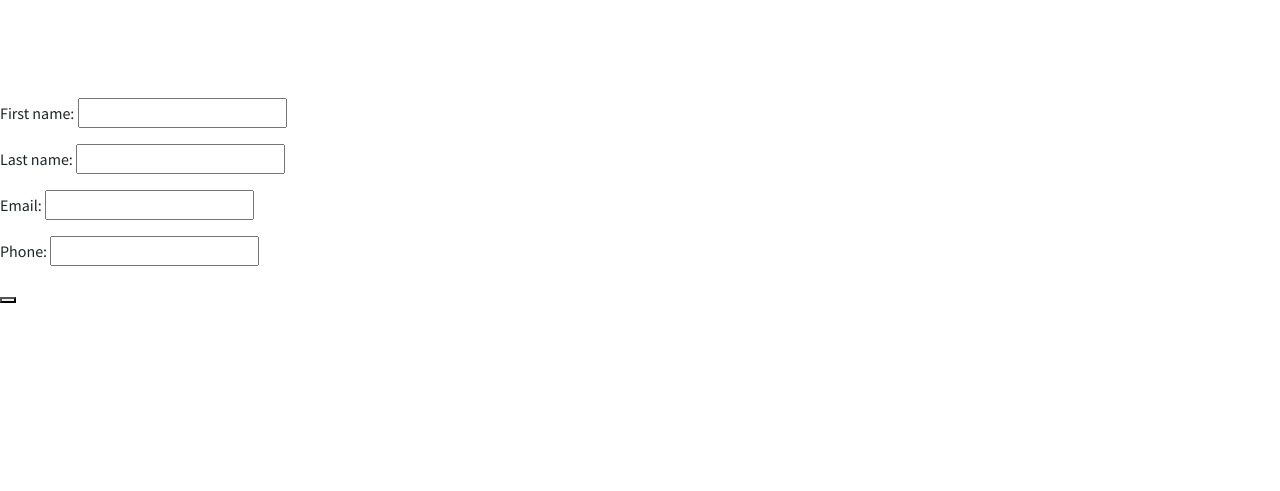
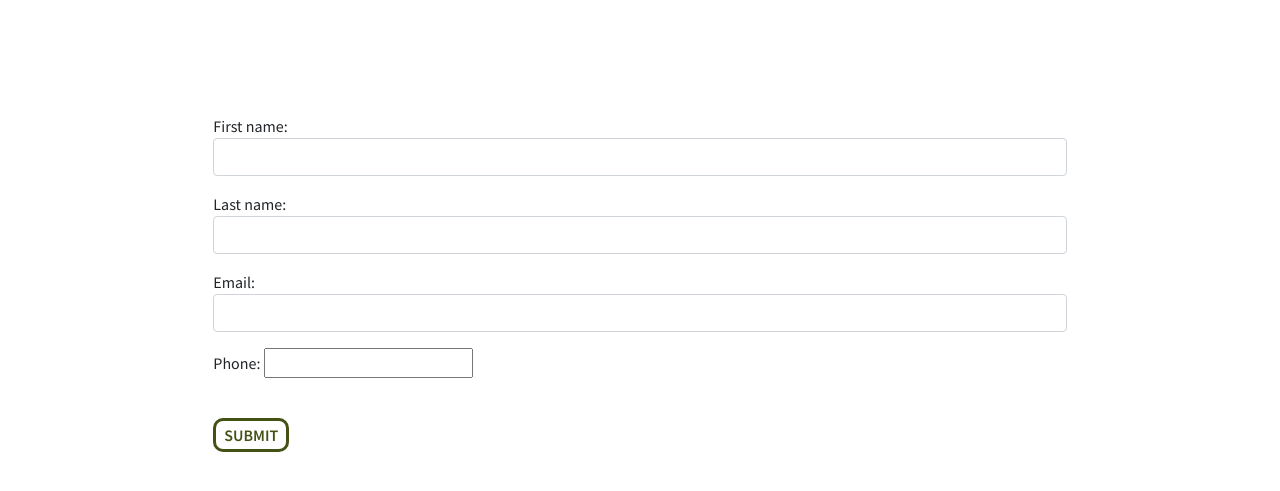
Before and after one commit to EJDiamond/St-George-Hotel, a Django app: page /customer in a window 1280 px wide. Shown: the top 491 px of the page. Run offline with Django 3.2, Linux system fonts and the light colour scheme; the visitor is signed in with stand-in values (Sample User, id 1); some libraries are stand-ins or nearby versions.

Commit message:
Add css styling for customer info form

```diff
--- a/hotel/forms.py
+++ b/hotel/forms.py
@@ -27,6 +27,15 @@ class BookingForm(forms.ModelForm):
 
 
 class CustomerForm(forms.ModelForm):
+    phone = PhoneNumberField(widget=forms.TextInput(
+        attrs={'class': 'form-control'}))
+
     class Meta:
         model = Customer
         fields = ('first_name', 'last_name', 'email', 'phone',)
+
+        widgets = {
+            'first_name': forms.TextInput(attrs={'class': 'form-control'}),
+            'last_name': forms.TextInput(attrs={'class': 'form-control'}),
+            'email': forms.EmailInput(attrs={'class': 'form-control'}),
+        }
--- a/hotel/views.py
+++ b/hotel/views.py
@@ -41,6 +41,7 @@ class MakeBooking(LoginRequiredMixin, View):
 class CustomerDetails(LoginRequiredMixin, View):
     """ Allows customer to save their personal details """
     customer_form = CustomerForm
+    form_class = CustomerForm
     template_name = 'customer_details.html'
     login_url = 'account_login'
     redirect_field_name = 'index'
--- a/static/css/style.css
+++ b/static/css/style.css
@@ -154,6 +154,11 @@ h4 {
     color: #fff;
 }
 
+.form-control:focus {
+    border-color: #435115;
+    box-shadow: inset 0 1px 1px rgba(0, 0, 0, 0.075), 0 0 8px #435115;
+}
+
 /* Animations */
 
 @keyframes fadein {
--- a/templates/customer_details.html
+++ b/templates/customer_details.html
@@ -3,13 +3,12 @@
 {% block content %}
 {% load crispy_forms_tags %}
 
-<div>
+<div class=" col-md-8 mt-3 offset-md-2 form-group">
     <form method="POST">
         {% csrf_token %}
         {{ form.as_p }}
-        {{ customer_form | crispy }}
-
-        <button type="submit"></button>
+        <br>
+        <input type="submit" value="SUBMIT" class="submit-btn">
     </form>
 </div>
 
```
